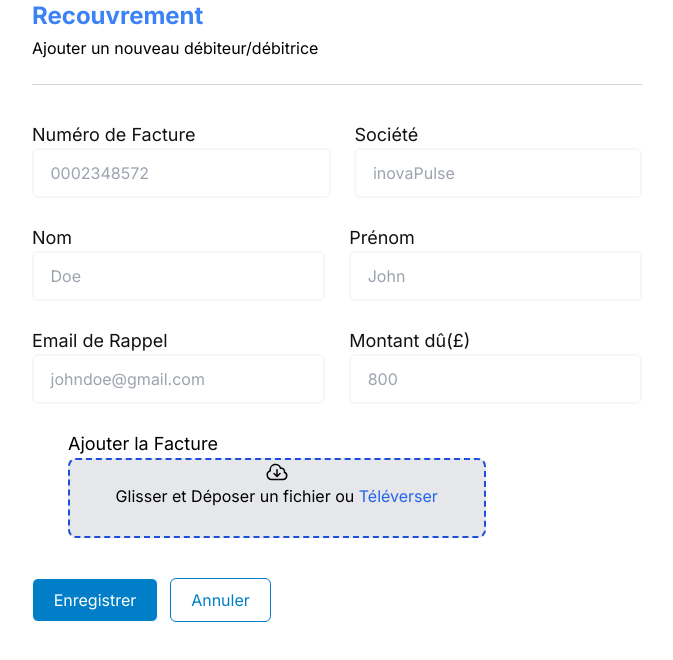
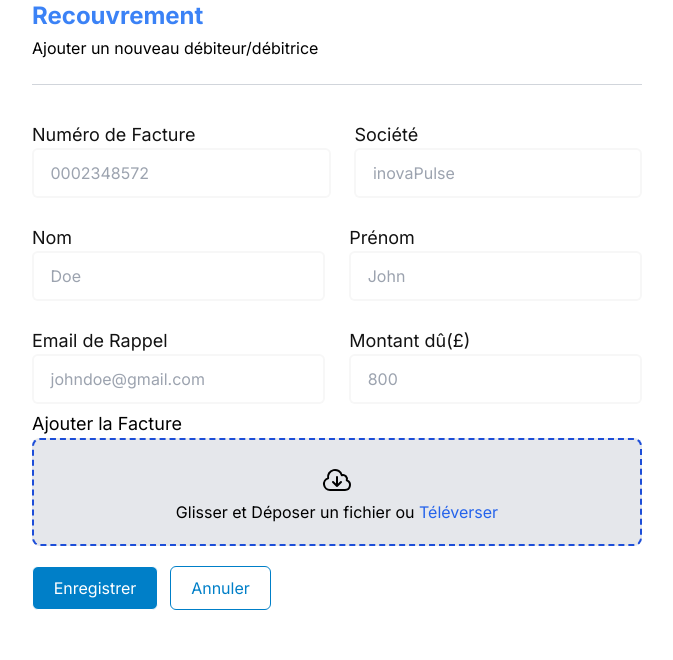
Before and after one commit to obedsallai/recouvrement_08, a Next.js app: page / in a window 1280 px wide. Shown: the top 660 px of the page, without its empty margins (333-1006 px from the left). Built offline with nearby package versions, Linux system fonts and the light colour scheme.

Commit message:
Properties changed in Button Components

```diff
--- a/src/app/page.tsx
+++ b/src/app/page.tsx
@@ -108,22 +108,20 @@ export default function Formulaire(){
 
 
 
-            <div>
-              <div className='p-5 mr-4 ml-4 w-9/12'>
+            <div className="w-full">
                 <label className={mytext} htmlFor="facture">Ajouter la Facture</label>
-                <div className="w-full rounded-lg flex h-20 items-center flex-col  bg-gray-200 border-2 border-blue-700 border-dashed">
-                  <svg xmlns="http://www.w3.org/2000/svg" fill="none" viewBox="0 0 24 24" strokeWidth="1.5" stroke="currentColor" className="w-6 h-6">
+                <div className="w-full rounded-lg flex h-25 items-center flex-col  bg-gray-200 border-2 border-blue-700 border-dashed p-5">
+                  <svg xmlns="http://www.w3.org/2000/svg" fill="none" viewBox="0 0 24 24" strokeWidth="1.5" stroke="currentColor" className="w-8 h-10">
                   <path strokeLinecap="round" strokeLinejoin="round" d="M12 9.75v6.75m0 0-3-3m3 3 3-3m-8.25 6a4.5 4.5 0 0 1-1.41-8.775 5.25 5.25 0 0 1 10.233-2.33 3 3 0 0 1 3.758 3.848A3.752 3.752 0 0 1 18 19.5H6.75Z" />
                   </svg>
                   <p className="">Glisser et Déposer un fichier ou <Link className="text-blue-600" href={'/'}>Téléverser</Link></p>
 
                 </div>
-              </div>
             </div>
 
             <div className='div_buttons'>
-              <Button  label="Enregistrer" classname="save_button"Type={"submit"}></Button>
-              <Button label="Annuler" classname="cancel_button" Type={"reset"}></Button>
+              <Button  classname="save_button" type={"submit"}><p>Enregistrer</p> </Button>
+              <Button classname="cancel_button" type={"reset"}><p>Annuler</p></Button>
             </div>
 
           </form>
--- a/src/components/button.tsx
+++ b/src/components/button.tsx
@@ -1,18 +1,17 @@
 import React from "react";
 
-interface IconButtonProps {
-    label: string;
+interface ButtonProps {
     classname: string;
     children: React.ReactNode;
+    type: "submit"|"reset"|"button";
 }
 
-const IconButton: React.FC<IconButtonProps> = ({ label, classname, children }) => {
+const Button: React.FC<ButtonProps> = ({  classname, children,type }) => {
     return (
-        <button className={classname}>
+        <button className={classname} type={type}>
             {children}
-            {label}
         </button>
     );
 };
 
-export default IconButton;
+export default Button;
--- a/src/components/icon_button.tsx
+++ /dev/null
@@ -1,15 +0,0 @@
-import React from "react"
-import { Children } from "react"
-interface ButtonProps {
-    label: string;
-    classname: string;
-}
-const IconButton =(label,classname ,children:React.ReactNode)=>{
-    return (
-        <button className={classname}>
-            {children}
-            {label}
-        </button>
-    )
-};
-export default IconButton;
```
